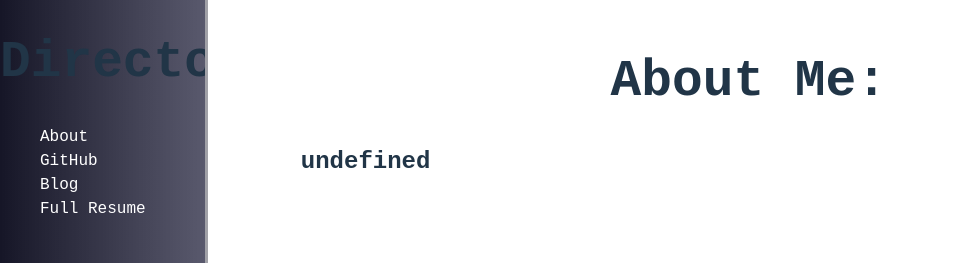
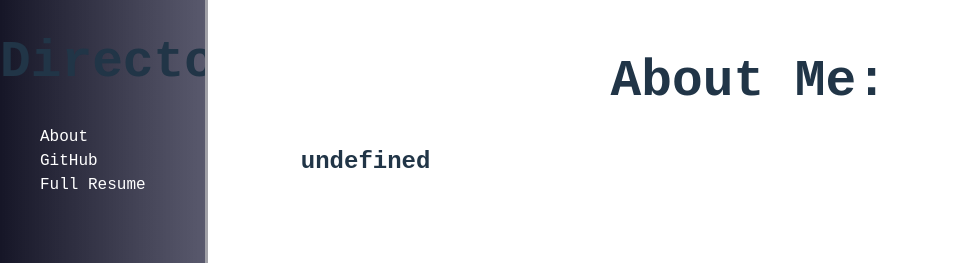
Before and after one commit to Moaratorium/Portfolio, a React (Vite) app: page /about in a window 1280 px wide. Shown: the top 263 px of the page, without its empty margins (0-978 px from the left). Built offline with nearby package versions, Linux system fonts and the light colour scheme.

Commit message:
sneaking in name changes, new env properties

```diff
--- a/src/routes/root.jsx
+++ b/src/routes/root.jsx
@@ -16,7 +16,7 @@ export default function Root() {
                 <Link to={import.meta.env.VITE_github}>GitHub</Link>
               </li>
               <li>
-                <Link to={import.meta.env.VITE_blog}>Blog</Link>
+                <Link to={import.meta.env.VITE_blog}>{import.meta.env.VITE_blog_name}</Link>
               </li>
               <li>
               <Link to={'pdf-view'}>Full Resume</Link>
```
Also changed, not shown: 1 other file (tests, documents, lock files or other folders).
